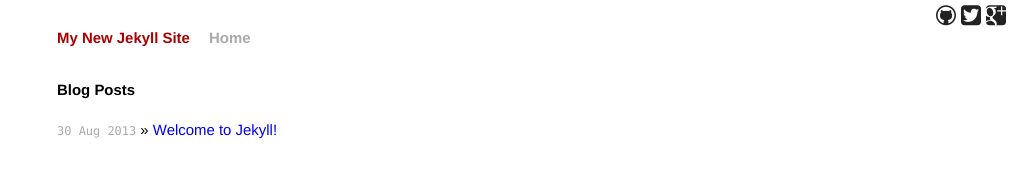
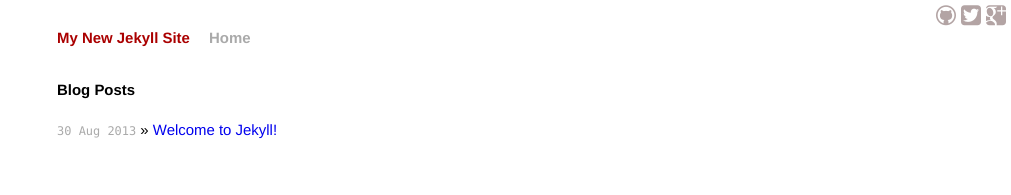
Before and after one commit to polandeme/blog-bak, a Jekyll site: the page built from index.html, in a window 1280 px wide. Shown: the top 195 px of the page, without its empty margins (269-1280 px from the left). Built offline with Jekyll 4.4.1, drawn with Linux system fonts in a browser that asks for light colours; Markdown is read by kramdown in place of the engine named in the settings.

Commit message:
Signed-off-by: chinahgr <hgrhkx@qq.com>

```diff
--- a/css/main.css
+++ b/css/main.css
@@ -72,7 +72,7 @@ ul.posts span {
   font-size: 115%;
   text-align: justify;
   width: 42em;
-  margin: 0 auto;
+  margin: 0 auto 2em;
   line-height: 1.5em;
 }
 
@@ -194,7 +194,10 @@ ul.posts span {
 	line-height: 1;
 	-webkit-font-smoothing: antialiased;
     font-size: 20px;
-    color: #222;
+    color: #B3A4A4;
+}
+.icon-github:hover ,.icon-google-plus:hover , .icon-twitter:hover {
+  color: #ffecec;
 }
 .icon-github:before {
 	content: "\e000";
```
